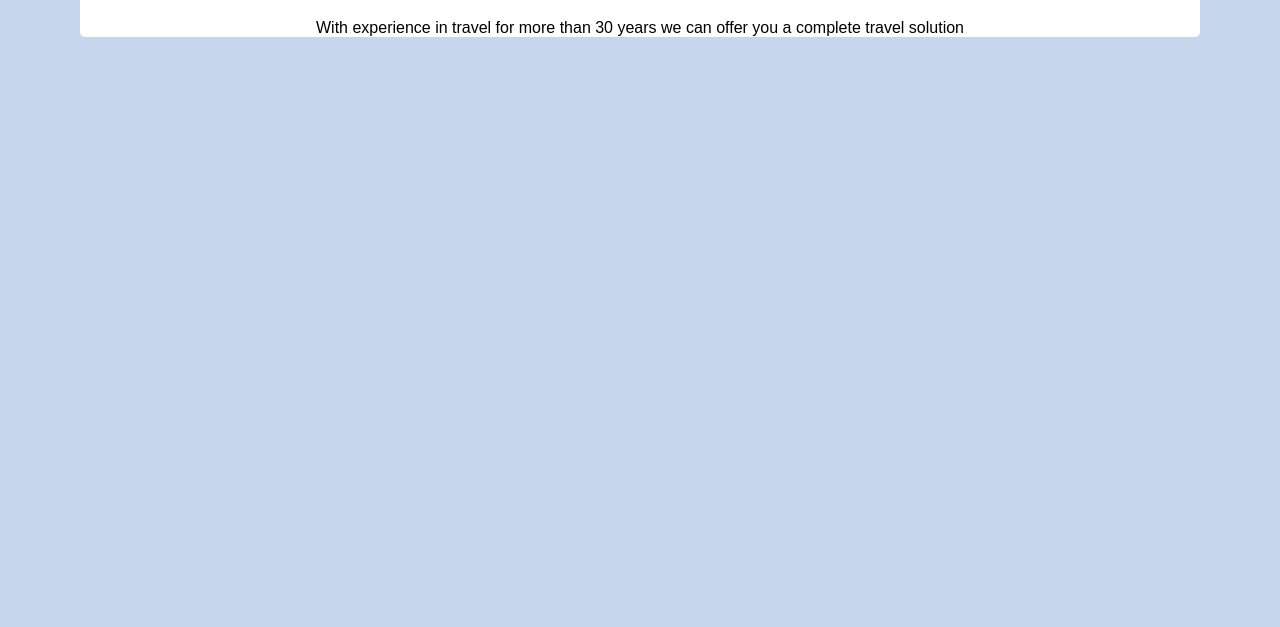
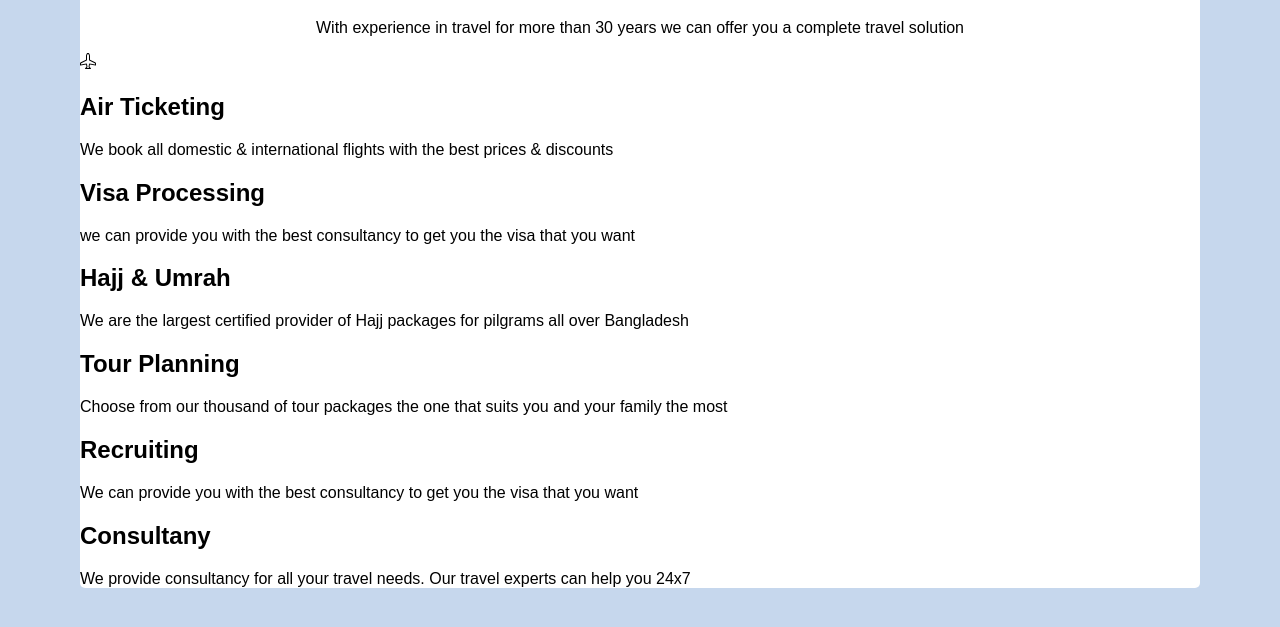
Before and after one commit to BPalomba/image-based-web-project, a plain HTML site: page index.html in a window 1280 px wide. Shown: the part 213-840 px from the top of the page. Before the commit the page ends 800 px from the top, so only its background shows below. Drawn offline with Linux system fonts and the light colour scheme.

Commit message:
añadido los h2 y p de los sections

```diff
--- a/index.html
+++ b/index.html
@@ -6,6 +6,7 @@
     <meta name="viewport" content="width=device-width, initial-scale=1.0">
     <title>image-based-web-project</title>
     <link rel="stylesheet" href="css/style.css">
+    <i class="bi bi-airplane"></i>
 </head>
 <body>
 <div class="cuadrado">
@@ -17,27 +18,36 @@
     <main>
         <!-- Air Tiketing -->
         <section>
-
+            <svg xmlns="http://www.w3.org/2000/svg" width="16" height="16" fill="currentColor" class="bi bi-airplane" viewBox="0 0 16 16">
+                <path d="M6.428 1.151C6.708.591 7.213 0 8 0s1.292.592 1.572 1.151C9.861 1.73 10 2.431 10 3v3.691l5.17 2.585a1.5 1.5 0 0 1 .83 1.342V12a.5.5 0 0 1-.582.493l-5.507-.918-.375 2.253 1.318 1.318A.5.5 0 0 1 10.5 16h-5a.5.5 0 0 1-.354-.854l1.319-1.318-.376-2.253-5.507.918A.5.5 0 0 1 0 12v-1.382a1.5 1.5 0 0 1 .83-1.342L6 6.691V3c0-.568.14-1.271.428-1.849m.894.448C7.111 2.02 7 2.569 7 3v4a.5.5 0 0 1-.276.447l-5.448 2.724a.5.5 0 0 0-.276.447v.792l5.418-.903a.5.5 0 0 1 .575.41l.5 3a.5.5 0 0 1-.14.437L6.708 15h2.586l-.647-.646a.5.5 0 0 1-.14-.436l.5-3a.5.5 0 0 1 .576-.411L15 11.41v-.792a.5.5 0 0 0-.276-.447L9.276 7.447A.5.5 0 0 1 9 7V3c0-.432-.11-.979-.322-1.401C8.458 1.159 8.213 1 8 1s-.458.158-.678.599"/>
+            </svg>
+            <h2>Air Ticketing</h2>
+            <p>We book all domestic & international flights with the best prices & discounts</p>
         </section>
         <!-- Visa Preoccesing -->
         <section>
-
+            <h2>Visa Processing</h2>
+            <p>we can provide you with the best consultancy to get you the visa that you want</p>
         </section>
         <!-- Hajj & Umrah -->
         <section>
-
+            <h2>Hajj & Umrah</h2>
+            <p>We are the largest certified provider of Hajj packages for pilgrams all over Bangladesh</p>
         </section>
         <!-- Tour Planning -->
         <section>
-
+            <h2>Tour Planning</h2>
+            <p>Choose from our thousand of tour packages the one that suits you and your family the most</p>
         </section>
         <!-- Recruiting -->
         <section>
-
+            <h2>Recruiting</h2>
+            <p>We can provide you with the best consultancy to get you the visa that you want</p>
         </section>
         <!-- Consultancy -->
         <section>
-
+            <h2>Consultany</h2>
+            <p>We provide consultancy for all your travel needs. Our travel experts can help you 24x7</p>
         </section>
     </main>
 </div>
```
